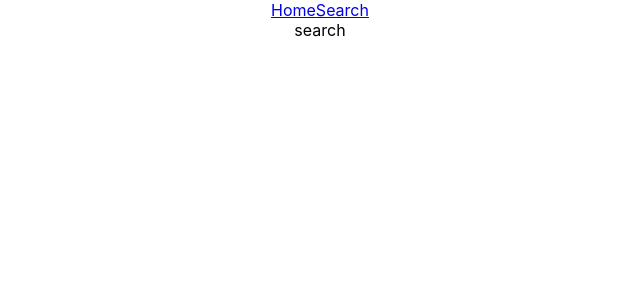
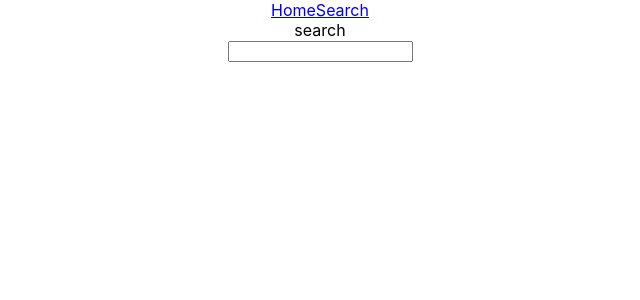
Before and after one commit to nickosp/search-schwifty-, a React (Create React App) app: page /search in a window 1280 px wide. Shown: the top 300 px of the page, without its empty margins (320-960 px from the left). Built offline with nearby package versions, Linux system fonts and the light colour scheme.

Commit message:
added a search bar

```diff
--- a/src/Nav/Nav.js
+++ b/src/Nav/Nav.js
@@ -6,6 +6,8 @@ const Nav = () => {
 		<div>
 			<Link to='/home'>Home</Link>
 			<Link to='/search'>Search</Link>
+        <main>
+        </main>
 		</div>
 	);
 };
--- a/src/Search/Search.js
+++ b/src/Search/Search.js
@@ -4,6 +4,11 @@ const Search = () => {
     return (
         <div>
             search
+        <form>
+        <label htmlFor='searchBar'>
+            <input id='searchBar' />
+        </label>
+        </form>
         </div>
     );
 };
```
